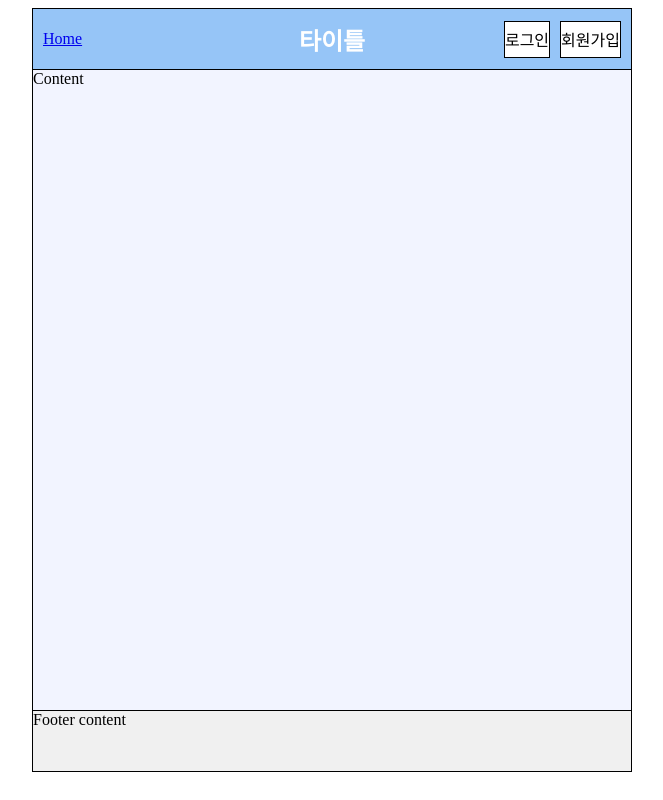
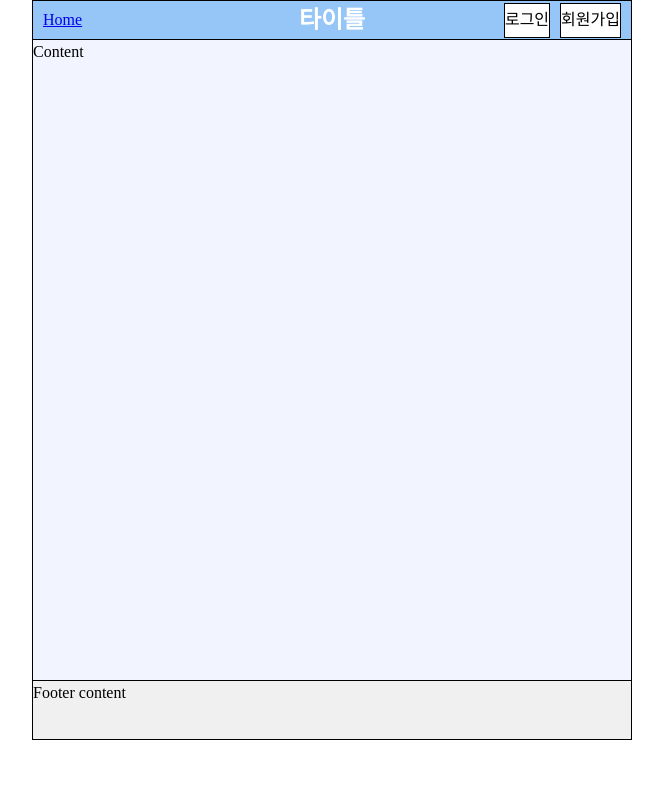
Before and after one commit to memomou/memo_frontend, a React (Create React App) app: page / in a window 1280 px wide. Shown: the whole page, without its empty margins (308-971 px from the left). Built offline with nearby package versions, Linux system fonts and the light colour scheme; no server answers.

Commit message:
Add: global css 적용

```diff
--- /dev/null
+++ b/src/App.css
@@ -0,0 +1,32 @@
+/* https://github.com/hankchizljaw/modern-css-reset */
+*, *::before, *::after {
+  box-sizing: border-box;
+  margin: 0;
+  padding: 0;
+}
+
+html, body {
+  height: 100%;
+}
+
+body {
+  line-height: 1.5;
+  -webkit-font-smoothing: antialiased;
+}
+
+img, picture, video, canvas, svg {
+  display: block;
+  max-width: 100%;
+}
+
+input, button, textarea, select {
+  font: inherit;
+}
+
+p, h1, h2, h3, h4, h5, h6 {
+  overflow-wrap: break-word;
+}
+
+#root, #__next {
+  isolation: isolate;
+}
--- a/src/App.tsx
+++ b/src/App.tsx
@@ -5,6 +5,7 @@ import Header from "./views/Header";
 import Wrapper from "./views/Wrapper";
 import { BrowserRouter as Router, Route, Routes } from "react-router-dom";
 import { userAtom } from "./components/atom/atoms";
+import "./App.css";
 function App() {
   const user = useRecoilValue(userAtom);
   return (
```
